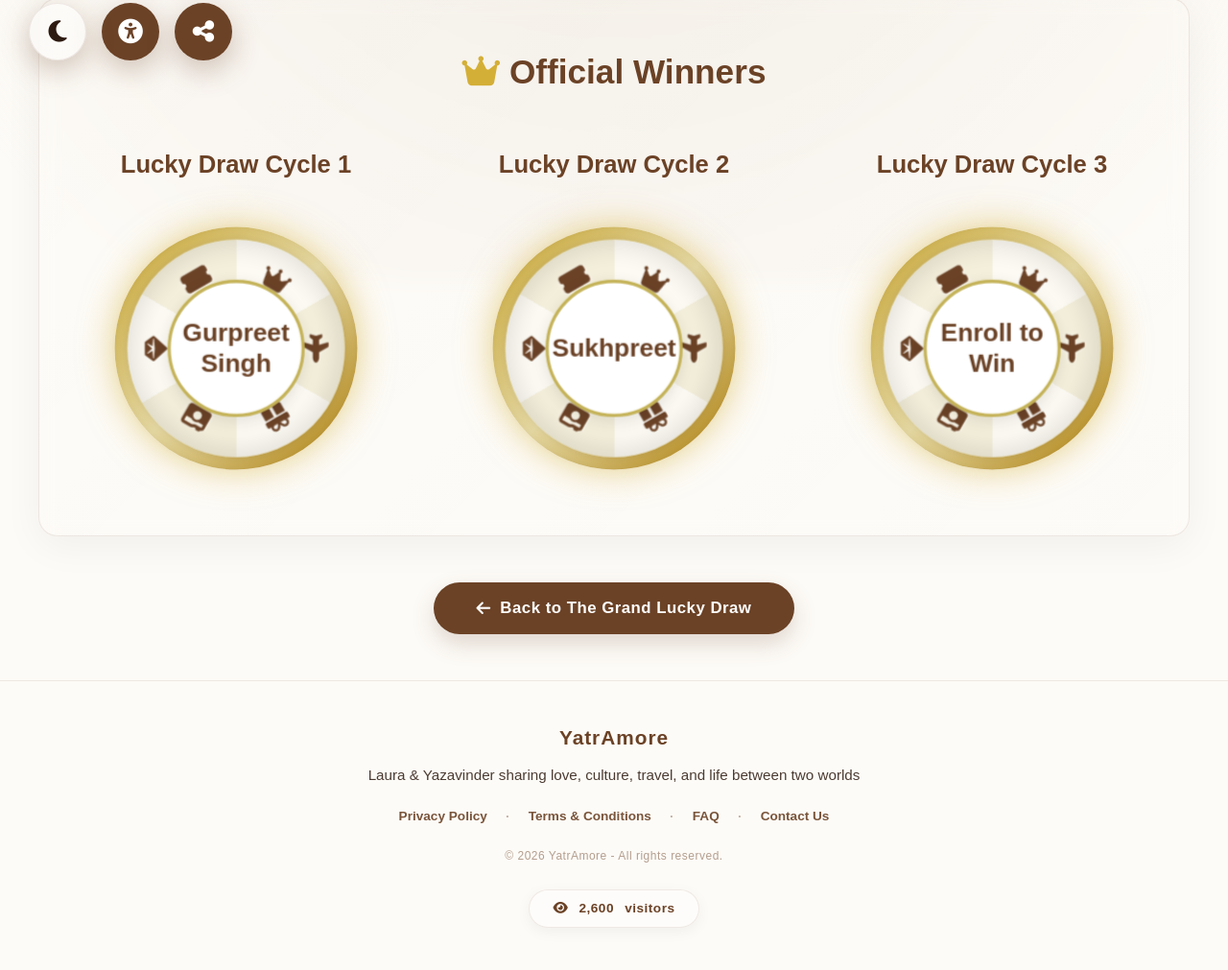
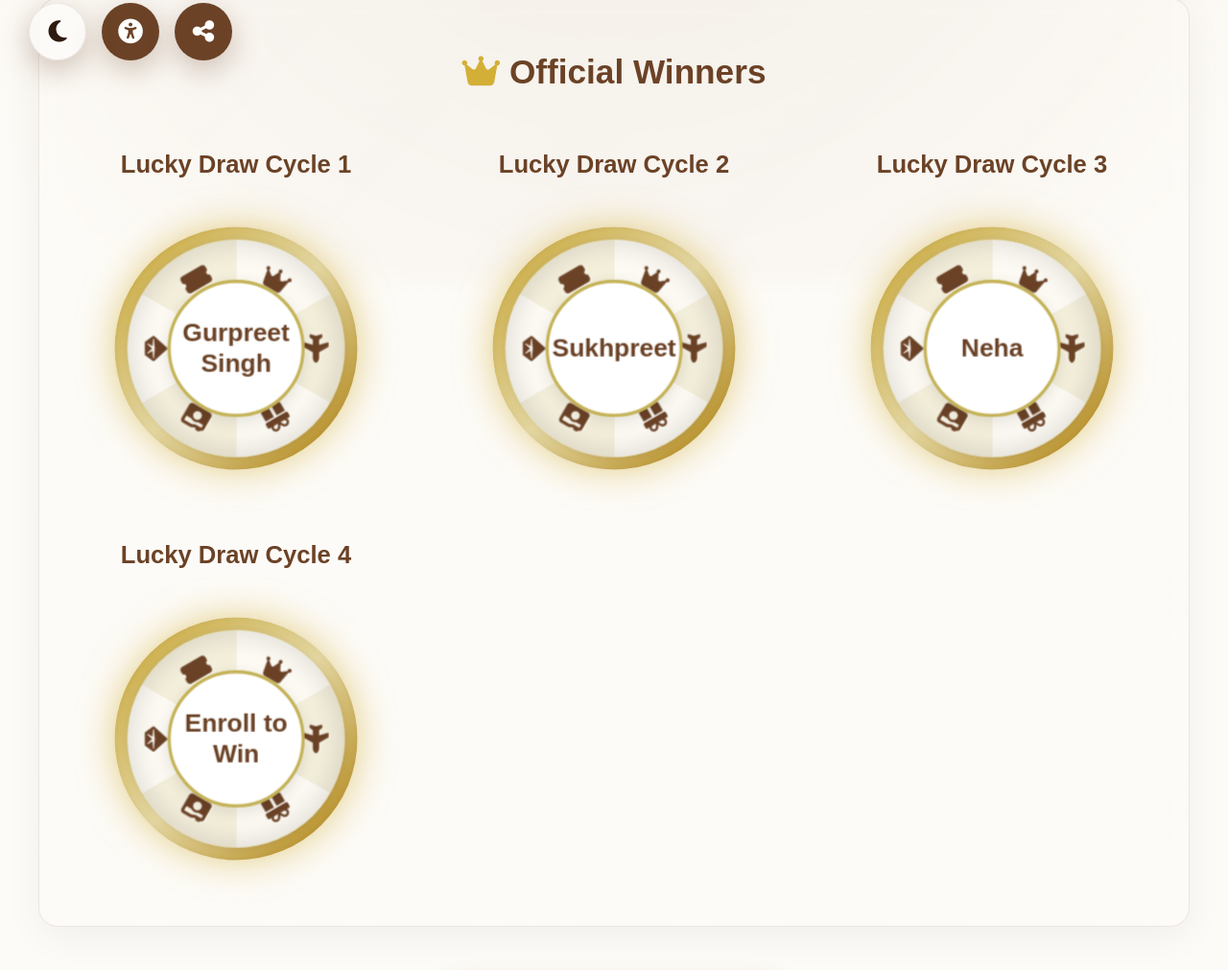
Before and after one commit to yatramoreofficial/yatramore.official, a plain HTML site: page lucky-hall.html in a window 1280 px wide. Shown: the part 707-1718 px from the top of the page at 96% size. Drawn offline with Linux system fonts and the light colour scheme; no server answers.

Commit message:
Add files via upload

```diff
--- a/lucky-hall.html
+++ b/lucky-hall.html
@@ -191,6 +191,28 @@
 
                                     <!-- enl 3 -->
                                     <div class="wheel-center winner-center">
+                                        <h3 class="winner-name" style="margin: 0; font-size: 1.5rem;">Neha</h3>
+                                    </div>
+                                </div>
+                            </div>
+                        </div>
+
+                        <!-- cyc 4 -->
+                        <div class="winner-item"
+                            style="display: flex; flex-direction: column; align-items: center; gap: 1.5rem;">
+                            <h3 style="color: var(--brand-brown); font-size: 1.6rem; margin: 0;">Lucky Draw Cycle 4</h3>
+                            <div class="lucky-draw-wheel-container winner-edition">
+                                <div class="lucky-draw-wheel">
+
+                                    <div class="wheel-text" style="--i: 0;"><i class="fas fa-crown"></i></div>
+                                    <div class="wheel-text" style="--i: 1;"><i class="fas fa-plane"></i></div>
+                                    <div class="wheel-text" style="--i: 2;"><i class="fas fa-gift"></i></div>
+                                    <div class="wheel-text" style="--i: 3;"><i class="fas fa-camera-retro"></i></div>
+                                    <div class="wheel-text" style="--i: 4;"><i class="fas fa-gem"></i></div>
+                                    <div class="wheel-text" style="--i: 5;"><i class="fas fa-ticket-alt"></i></div>
+
+                                    <!-- enl 4 -->
+                                    <div class="wheel-center winner-center">
                                         <h3 class="winner-name" style="margin: 0; font-size: 1.5rem;">Enroll to Win</h3>
                                     </div>
                                 </div>
```
